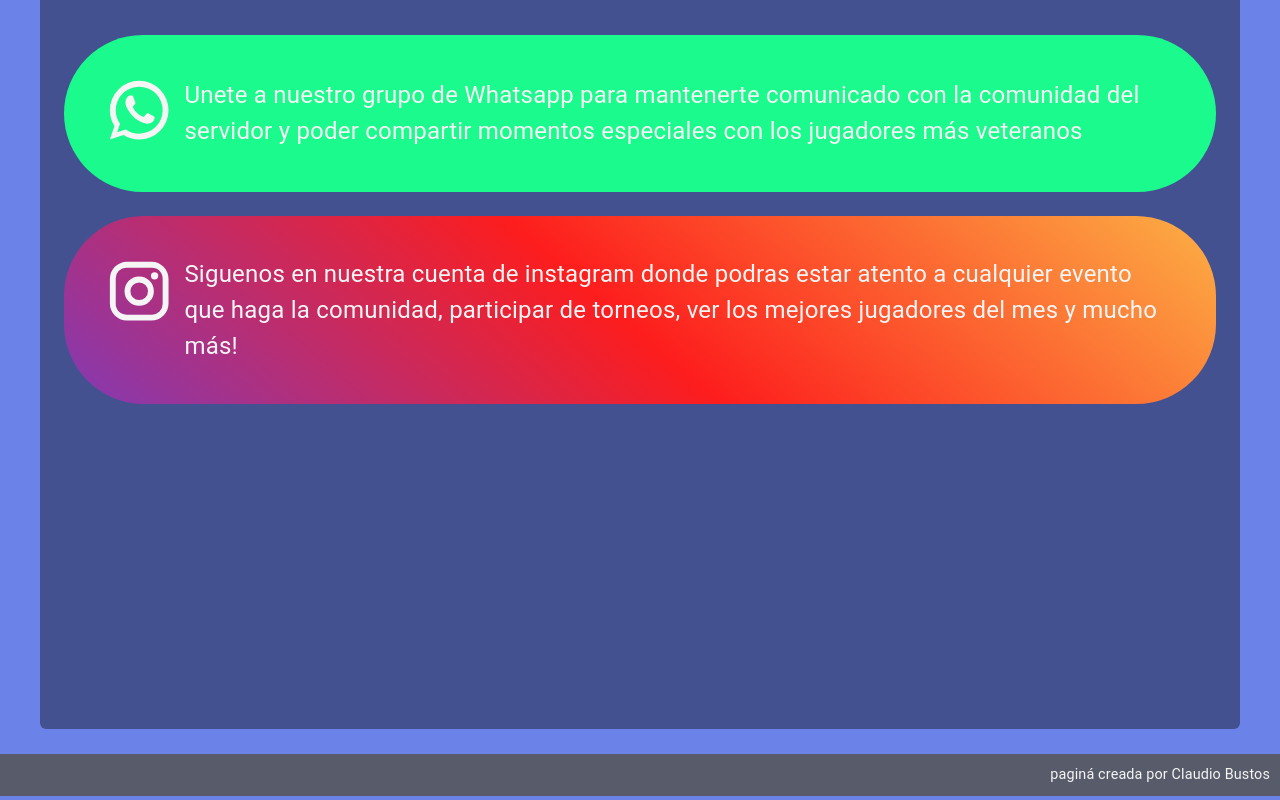
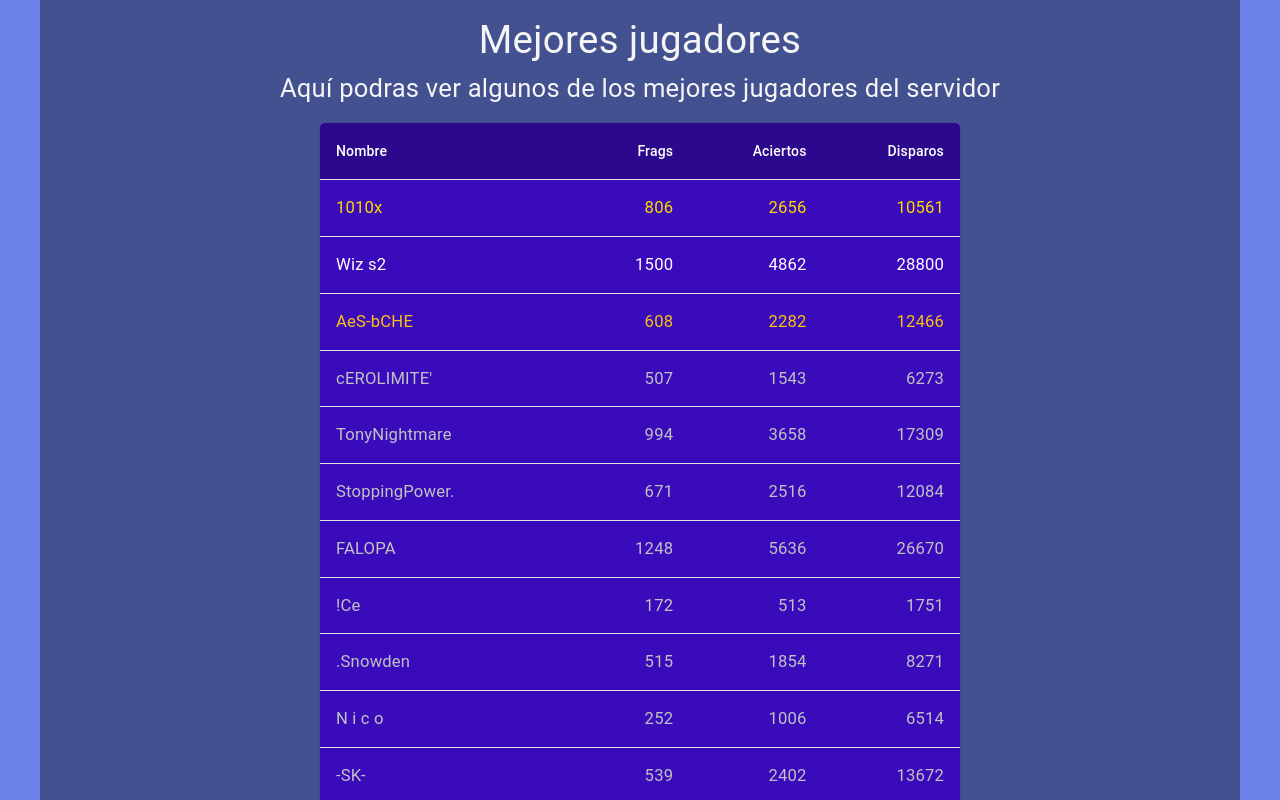
Before and after one commit to SK-ClaudioBustos/fisuras-gaming, a Next.js app: page / in a window 1280 px wide. Shown: the part 600-1400 px from the top of the page. Built offline with nearby package versions, Linux system fonts and the light colour scheme.

Commit message:
feat: tabla de scores

```diff
--- /dev/null
+++ b/src/app/components/TablePlayerScore.tsx
@@ -0,0 +1,83 @@
+"use client"
+
+import Paper from '@mui/material/Paper';
+import { styled } from '@mui/material/styles';
+import Table from '@mui/material/Table';
+import TableBody from '@mui/material/TableBody';
+import TableCell, { tableCellClasses } from '@mui/material/TableCell';
+import TableContainer from '@mui/material/TableContainer';
+import TableHead from '@mui/material/TableHead';
+import TableRow from '@mui/material/TableRow';
+import { Player, PlayerData } from '../data/platersData';
+import { Box, Typography } from '@mui/material';
+
+const StyledTableCell = styled(TableCell)(({ theme }) => ({
+  [`&.${tableCellClasses.head}`]: {
+    backgroundColor: "#2B088C",
+    color: theme.palette.common.white,
+  },
+  [`&.${tableCellClasses.body}`]: {
+    fontSize: "1.3vw",
+    backgroundColor: "#3A0BBB",
+    // color: "#7749F4"
+  },
+}));
+
+const StyledTableRow = styled(TableRow)(({ theme }) => ({
+  '&:last-child td, &:last-child th': {
+    border: 0,
+  },
+}));
+
+
+const getCorrectColor = (key: number): string => {
+  switch (key) {
+    case 0:
+      return "#FFD700"
+    case 1:
+      return "#fff"
+    case 2:
+      return "#FAC014"
+    default:
+      return "#C1C2C3";
+  }
+}
+
+export default function TablePlayerScore() {
+  return (
+    <>
+      <Box sx={{ display: "flex", flexDirection: "column", textAlign: "center", marginBottom: "1rem" }}>
+        <Typography fontSize={"3vw"}>
+          Mejores jugadores
+        </Typography>
+        <Typography fontSize={"2vw"}>
+          Aquí podras ver algunos de los mejores jugadores del servidor
+        </Typography>
+      </Box>
+      <TableContainer sx={{ width: "50vw", margin: "auto" }} component={Paper}>
+        <Table aria-label="tabla personalizada">
+          <TableHead>
+            <TableRow>
+              <StyledTableCell >Nombre</StyledTableCell>
+              <StyledTableCell align="right">Frags</StyledTableCell>
+              <StyledTableCell align="right">Aciertos</StyledTableCell>
+              <StyledTableCell align="right">Disparos</StyledTableCell>
+            </TableRow>
+          </TableHead>
+          <TableBody>
+            {PlayerData.map((player: Player, key) => (
+              <StyledTableRow key={key}>
+                <StyledTableCell component="th" sx={{ color: getCorrectColor(key) }} scope="row">
+                  {player.nick}
+                </StyledTableCell>
+                <StyledTableCell sx={{ color: getCorrectColor(key) }} align="right">{player.frags}</StyledTableCell>
+                <StyledTableCell sx={{ color: getCorrectColor(key) }} align="right">{player.aciertos}</StyledTableCell>
+                <StyledTableCell sx={{ color: getCorrectColor(key) }} align="right">{player.disparos}</StyledTableCell>
+              </StyledTableRow>
+            ))}
+          </TableBody>
+        </Table>
+      </TableContainer>
+    </>
+  );
+}
--- /dev/null
+++ b/src/app/data/platersData.ts
@@ -0,0 +1,23 @@
+export interface Player {
+    nick: string;
+    frags: number;
+    aciertos: number;
+    disparos: number;
+}
+export const PlayerData: Player[] = [
+    { nick: "1010x", frags: 806, aciertos: 2656, disparos: 10561 },
+    { nick: "Wiz s2", frags: 1500, aciertos: 4862, disparos: 28800 },
+    { nick: "AeS-bCHE", frags: 608, aciertos: 2282, disparos: 12466 },
+    { nick: "cEROLIMITE'", frags: 507, aciertos: 1543, disparos: 6273 },
+    { nick: "TonyNightmare", frags: 994, aciertos: 3658, disparos: 17309 },
+    { nick: "StoppingPower.", frags: 671, aciertos: 2516, disparos: 12084 },
+    { nick: "FALOPA", frags: 1248, aciertos: 5636, disparos: 26670 },
+    { nick: "!Ce", frags: 172, aciertos: 513, disparos: 1751 },
+    { nick: ".Snowden", frags: 515, aciertos: 1854, disparos: 8271 },
+    { nick: "N i c o", frags: 252, aciertos: 1006, disparos: 6514 },
+    { nick: "-SK-", frags: 539, aciertos: 2402, disparos: 13672 },
+    { nick: "N I C O", frags: 161, aciertos: 609, disparos: 3265 },
+    { nick: "scioli", frags: 242, aciertos: 979, disparos: 6212 },
+    { nick: "Cap.BarbaRoja.13", frags: 223, aciertos: 1028, disparos: 5305 },
+    { nick: "JorgeNitales", frags: 438, aciertos: 1733, disparos: 9215 }
+];
--- /dev/null
+++ b/src/app/data/socialMediaData.tsx
@@ -0,0 +1,17 @@
+import InstagramIcon from '@mui/icons-material/Instagram';
+import WhatsAppIcon from '@mui/icons-material/WhatsApp';
+
+const SocialMediaData = [
+    {
+        icon: <WhatsAppIcon sx={{ fontSize: "5.5vw" }} />,
+        description: "Unete a nuestro grupo de Whatsapp para mantenerte comunicado con la comunidad del servidor y poder compartir momentos especiales con los jugadores más veteranos",
+        primaryColor: "#1BFA8C"
+    },
+    {
+        icon: <InstagramIcon sx={{ fontSize: "5.5vw" }} />,
+        description: "Siguenos en nuestra cuenta de instagram donde podras estar atento a cualquier evento que haga la comunidad, participar de torneos, ver los mejores jugadores del mes y mucho más!",
+        primaryColor: "linear-gradient(41deg, rgba(131,58,180,1) 0%, rgba(253,29,29,1) 48%, rgba(252,176,69,1) 100%)"
+    }
+];
+
+export default SocialMediaData;
--- a/src/app/page.tsx
+++ b/src/app/page.tsx
@@ -1,24 +1,13 @@
-import InstagramIcon from '@mui/icons-material/Instagram';
-import WhatsAppIcon from '@mui/icons-material/WhatsApp';
+
 import { Box } from "@mui/material";
 import CircularBox from "./components/CircularBox";
-
-const SocialMediaData = [
-  {
-    icon: <WhatsAppIcon sx={{ fontSize: "5.5vw" }} />,
-    description: "Unete a nuestro grupo de Whatsapp para mantenerte comunicado con la comunidad del servidor y poder compartir momentos especiales con los jugadores más veteranos",
-    primaryColor: "#1BFA8C"
-  },
-  {
-    icon: <InstagramIcon sx={{ fontSize: "5.5vw" }} />,
-    description: "Siguenos en nuestra cuenta de instagram donde podras estar atento a cualquier evento que haga la comunidad, participar de torneos, ver los mejores jugadores del mes y mucho más!",
-    primaryColor: "linear-gradient(41deg, rgba(131,58,180,1) 0%, rgba(253,29,29,1) 48%, rgba(252,176,69,1) 100%)"
-  }
-];
+import TablePlayerScore from './components/TablePlayerScore';
+import SocialMediaData from "./data/socialMediaData";
 
 export default function Home() {
   return (
     <Box sx={{ paddingY: "2rem" }}>
+      <TablePlayerScore />
       {
         SocialMediaData.map((socialMedia, key) => (
           <CircularBox
```
